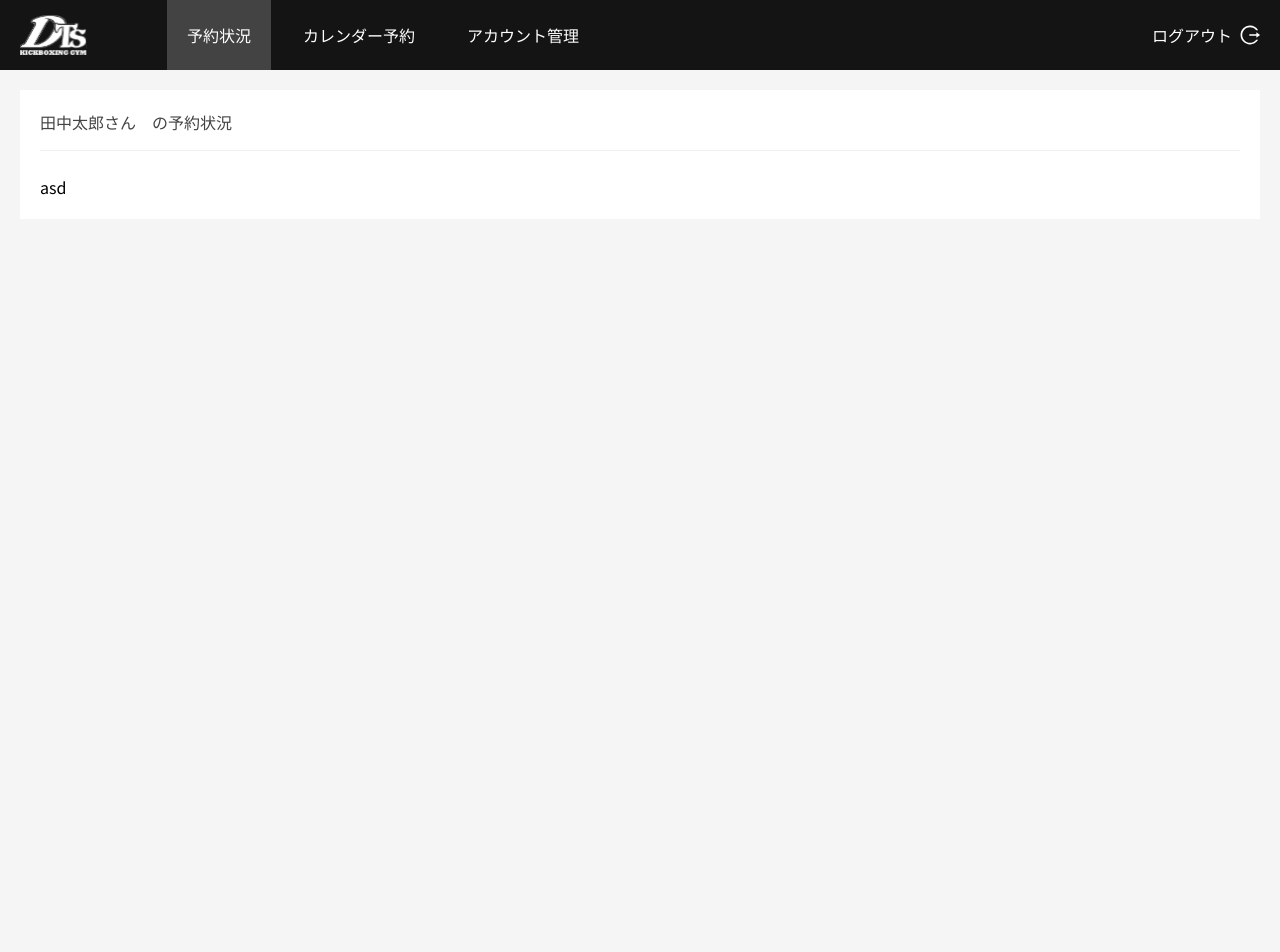
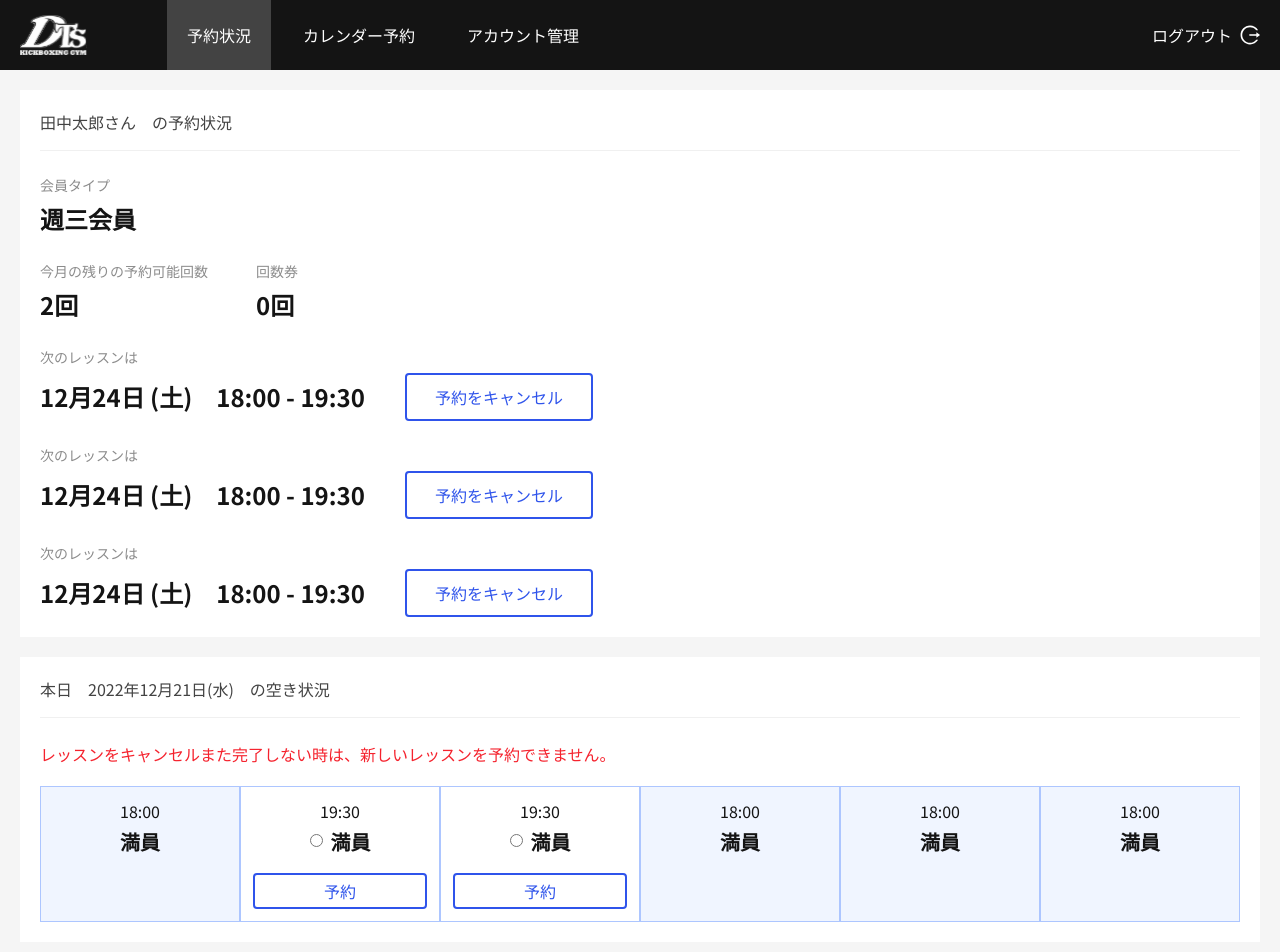
Before and after one commit to sulaimanwebdev/kickboxing-gym, a React (Create React App) app: page /dashboard in a window 1280 px wide. Shown: the top 952 px of the page. Before the commit the page ends 800 px from the top, so only its background shows below. Built offline with nearby package versions, Linux system fonts and the light colour scheme.

Commit message:
dashboard added

```diff
--- a/src/pages/Dashboard.js
+++ b/src/pages/Dashboard.js
@@ -3,11 +3,15 @@ import Header from '../components/Header'
 
 const Dashboard = () => {
    const [noBooking, setnoBooking] = useState(false);
+   const [cancelConfirm, setcancelConfirm] = useState(false);
 
   return (
     <>
       <Header noBooking={noBooking} type="dashboard"/>
-      <div className='p-5'>
+      {
+        cancelConfirm === false
+        ?
+        <div className='p-5'>
 
         <div className='bg-white p-5'>
           <div className='w-full text-[#434343] border-b border-[#F0F0F0] pb-4 mb-6'>田中太郎さん　の予約状況</div>
@@ -17,11 +21,135 @@ const Dashboard = () => {
           <div className='text-[#F5222D] mt-6'>現在仮登録なため、ご予約ができません。<br/>オーナーが許可する次第、正式に登録が完了いたします。</div>
           :
           <div>
-          asd
-          </div>}
+            <div className='text-[#8C8C8C] text-sm mb-1.5'>会員タイプ</div>
+            <div className='text-[#141414] font-bold text-[24px]'>週三会員</div>
+            <div className="flex gap-12 mt-6">
+                <div>
+                  <div className='text-[#8C8C8C] text-sm mb-1.5'>今月の残りの予約可能回数</div>
+                  <div className='text-[#141414] font-bold text-[24px]'>2回</div>
+                </div>
+
+                <div>
+                  <div className='text-[#8C8C8C] text-sm mb-1.5'>回数券</div>
+                  <div className='text-[#141414] font-bold text-[24px]'>0回</div>
+                </div>
+            </div>
+
+            <div className="mt-6">
+              <div>
+              <div className='text-[#8C8C8C] text-sm mb-1.5'>次のレッスンは</div>
+              <div className="flex sm:items-center flex-col sm:flex-row gap-5 sm:gap-10">
+              <div className='text-[#141414] font-bold text-[24px]'>12月24日 (土)　18:00 - 19:30</div>
+              <button className="px-7 w-fit sm:w-auto bg-white py-2.5 border-2 border-[#2F54EB] text-[#2F54EB] rounded-[4px]">予約をキャンセル</button>
+              </div>
+              </div>
+
+
+              <div className='mt-6'>
+              <div className='text-[#8C8C8C] text-sm mb-1.5'>次のレッスンは</div>
+              <div className="flex sm:items-center flex-col sm:flex-row gap-5 sm:gap-10">
+              <div className='text-[#141414] font-bold text-[24px]'>12月24日 (土)　18:00 - 19:30</div>
+              <button className="px-7 w-fit sm:w-auto bg-white py-2.5 border-2 border-[#2F54EB] text-[#2F54EB] rounded-[4px]">予約をキャンセル</button>
+              </div>
+              </div>
+
+
+              <div className='mt-6'>
+              <div className='text-[#8C8C8C] text-sm mb-1.5'>次のレッスンは</div>
+              <div className="flex sm:items-center flex-col sm:flex-row gap-5 sm:gap-10">
+              <div className='text-[#141414] font-bold text-[24px]'>12月24日 (土)　18:00 - 19:30</div>
+              <button className="px-7 w-fit sm:w-auto bg-white py-2.5 border-2 border-[#2F54EB] text-[#2F54EB] rounded-[4px]">予約をキャンセル</button>
+              </div>
+              </div>
+
+
+            </div>
+
+
+          </div>
+
+          }
         </div>
 
+
+          {
+            noBooking === true
+            ?
+            null
+            :
+            <div className="bg-white p-5 mt-5">
+              <div className='w-full text-[#434343] border-b border-[#F0F0F0] pb-4 mb-6'>本日　2022年12月21日(水)　の空き状況</div>
+              <div className='text-[#F5222D] mt-6'>レッスンをキャンセルまた完了しない時は、新しいレッスンを予約できません。</div>
+
+             <div className='grid grid-cols-1 3sm:grid-cols-3 2sm:grid-cols-4 sm:grid-cols-5 lg:grid-cols-6 w-full mt-5'>
+                <div className='min-h-[135px] text-center p-3 bg-[#F0F5FF] border border-[#ADC6FF]'>
+                  <div className='text-[#141414]'>18:00</div>
+                  <div className='font-bold text-[20px] text-[#141414] mt-1'>満員</div>
+                </div>
+
+                <div className='min-h-[135px] text-center p-3 border border-[#ADC6FF]'>
+                  <div className='text-[#141414]'>19:30</div>
+                  <div className="flex items-center justify-center gap-2"><input type="radio" /><div className='font-bold text-[20px] text-[#141414] mt-1'>満員</div></div>
+                  <button onClick={()=> {setcancelConfirm(true)}} className="w-full bg-white py-1 border-2 border-[#2F54EB] text-[#2F54EB] rounded-[4px] mx-auto mt-4">予約</button>
+                </div>
+
+
+                <div className='min-h-[135px] text-center p-3 border border-[#ADC6FF]'>
+                  <div className='text-[#141414]'>19:30</div>
+                  <div className="flex items-center justify-center gap-2"><input type="radio" /><div className='font-bold text-[20px] text-[#141414] mt-1'>満員</div></div>
+                  <button onClick={()=> {setcancelConfirm(true)}} className="w-full bg-white py-1 border-2 border-[#2F54EB] text-[#2F54EB] rounded-[4px] mx-auto mt-4">予約</button>
+                </div>
+
+                <div className='min-h-[135px] text-center p-3 border border-[#ADC6FF] bg-[#F0F5FF]'>
+                  <div className='text-[#141414]'>18:00</div>
+                  <div className='font-bold text-[20px] text-[#141414] mt-1'>満員</div>
+                </div>
+
+                <div className='min-h-[135px] text-center p-3 border border-[#ADC6FF] bg-[#F0F5FF]'>
+                  <div className='text-[#141414]'>18:00</div>
+                  <div className='font-bold text-[20px] text-[#141414] mt-1'>満員</div>
+                </div>
+
+                <div className='min-h-[135px] text-center p-3 border border-[#ADC6FF] bg-[#F0F5FF]'>
+                  <div className='text-[#141414]'>18:00</div>
+                  <div className='font-bold text-[20px] text-[#141414] mt-1'>満員</div>
+                </div>
+
+
+
+             </div>
+
+
+            </div>
+          }
+
       </div>
+
+      :
+
+      <div className='p-5'>
+        <button onClick={()=> {setcancelConfirm(false)}} className='flex items-center text-[#2F54EB] gap-2 flex-row-reverse mb-6'>戻る<svg width="10" height="15" viewBox="0 0 7 12" fill="none" xmlns="http://www.w3.org/2000/svg"><path d="M6.8987 1.98424V0.927406C6.8987 0.835805 6.79343 0.785219 6.72233 0.841273L0.559053 5.65514C0.506687 5.69586 0.464315 5.74801 0.435168 5.8076C0.406021 5.86719 0.390869 5.93265 0.390869 5.99899C0.390869 6.06532 0.406021 6.13079 0.435168 6.19038C0.464315 6.24997 0.506687 6.30211 0.559053 6.34284L6.72233 11.1567C6.7948 11.2128 6.8987 11.1622 6.8987 11.0706V10.0137C6.8987 9.94674 6.86726 9.88248 6.8153 9.84147L1.89343 5.99967L6.8153 2.15651C6.86726 2.11549 6.8987 2.05123 6.8987 1.98424V1.98424Z" fill="#2F54EB"/></svg></button>
+      <div className='bg-white p-5'>
+      <div className='w-full text-[#434343] border-b border-[#F0F0F0] pb-4 mb-6'>予約のキャンセル</div>
+              <div className='text-[#434343] mt-6'>下記のご予約をキャンセルしてもよろしいですか？</div>
+
+              <div className='mt-10'>
+              <div className='text-[#8C8C8C] text-sm mb-1'>日時</div>
+              <div className="flex items-center gap-5 sm:gap-10">
+              <div className='text-[#141414] font-bold text-[24px]'>12月24日 (土)　18:00 - 19:30</div>
+              </div>
+              </div>
+
+              <div className='text-[#F5222D] mt-5'>当日中のキャンセルは一回分の予約を消費されます。</div>
+
+              <div className="flex items-center flex-wrap gap-3 mt-6">
+                <button onClick={()=> {setcancelConfirm(false)}} className='text-[#2F54EB] px-5 py-1.5 border-2 border-[#2F54EB]'>いいえ</button>
+                <button className='text-white px-5 py-1.5 border-2 border-[#2F54EB] bg-[#2F54EB]'>予約をキャンセル</button>
+              </div>
+
+      </div>
+      </div>
+      }
     </>
   )
 }
--- a/tailwind.config.js
+++ b/tailwind.config.js
@@ -6,6 +6,8 @@ module.exports = {
   theme: {
     extend: {
       screens: {
+        '3sm': '430px',
+        '2sm': '530px',
         '2md': '800px',
 
       }
```
Also changed, not shown: src/components/Header.js (+3 -4 lines).
